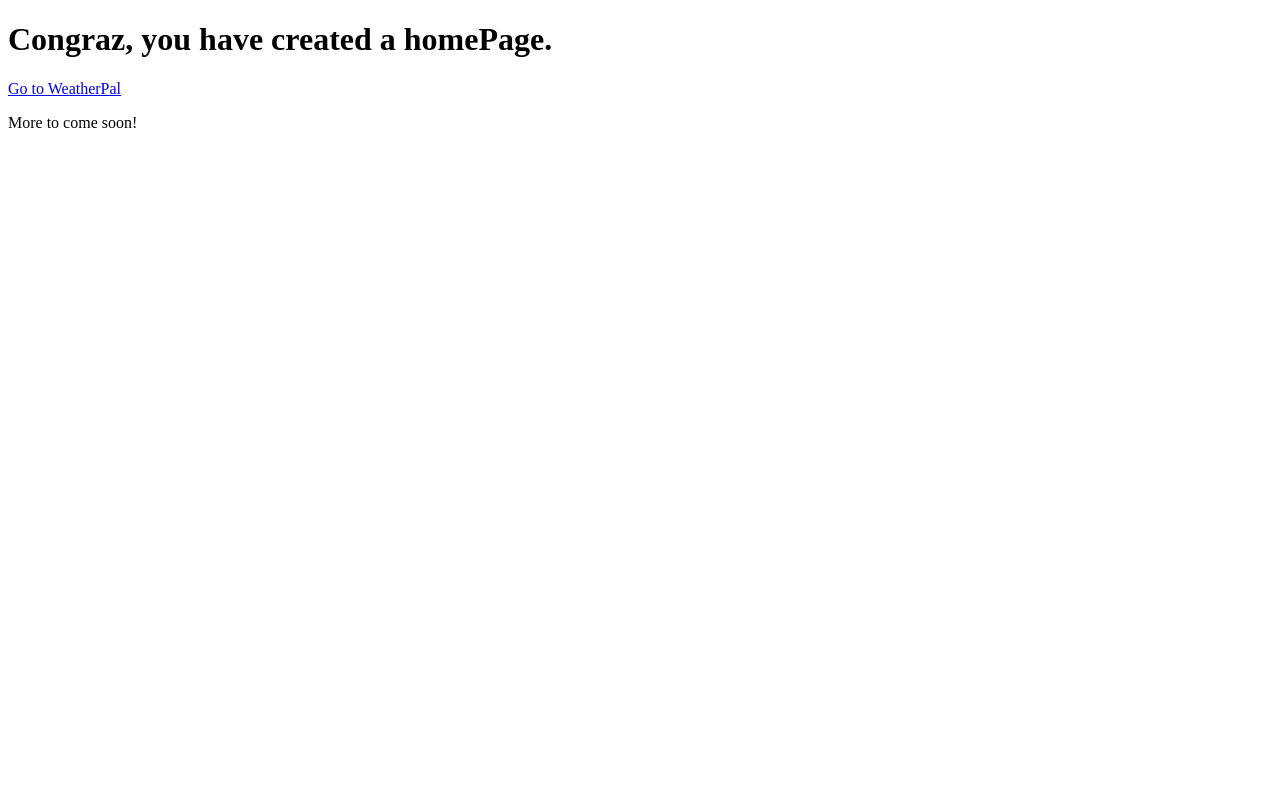
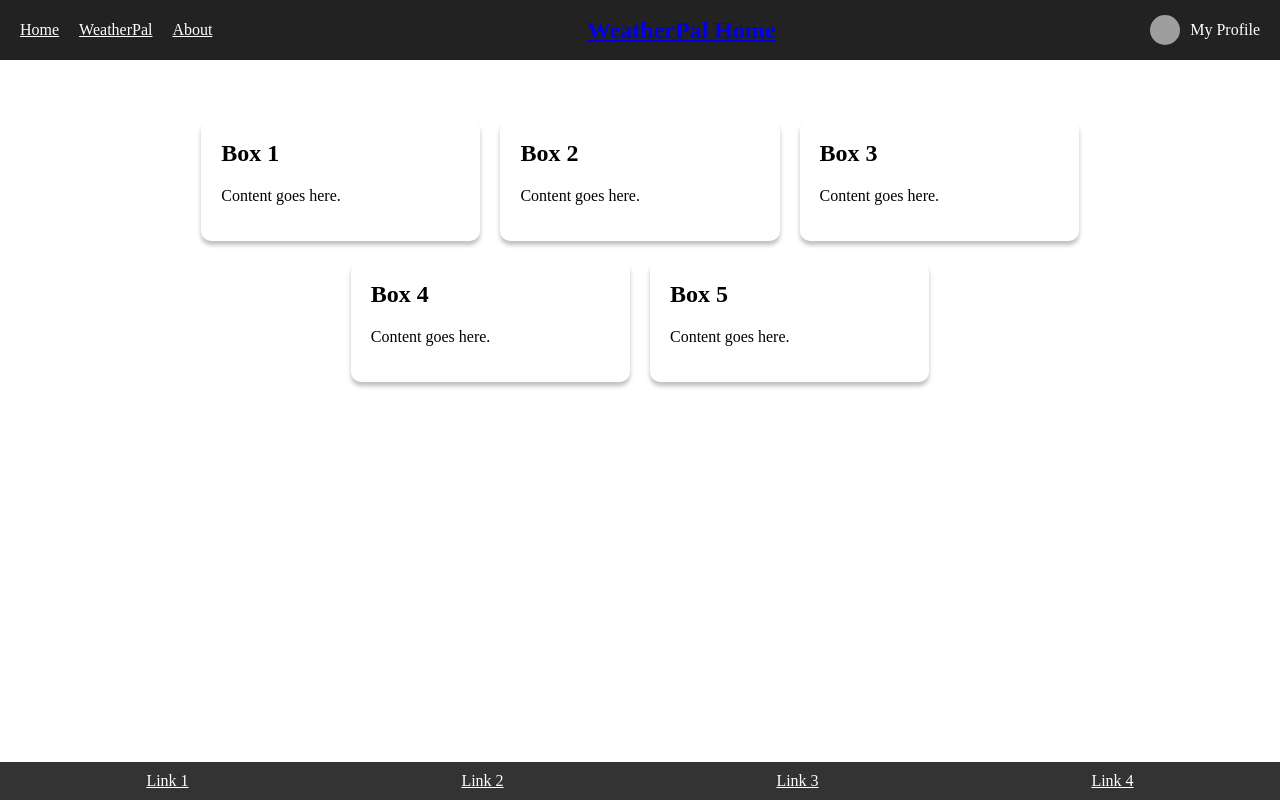
Before and after one commit to RCKR/weatherPal, a Django app: page / in a window 1280 px wide. Run offline with Django 4.2, Linux system fonts and the light colour scheme; grey boxes are pictures that could not be loaded.

Commit message:
mvp homepage

```diff
--- /dev/null
+++ b/static/weather/CSS/index.css
@@ -0,0 +1,122 @@
+/* Set box-sizing for all elements to border-box */
+* {
+	box-sizing: border-box;
+}
+
+/* Remove default margin and padding from body element */
+body {
+	margin: 0;
+	padding: 0;
+}
+
+/* Style for the navigation bar */
+nav {
+	display: flex;
+	align-items: center;
+	background-color: #222;
+	color: #fff;
+	height: 60px;
+}
+
+/* Style for the left side of the navigation bar */
+.nav-left {
+	display: flex;
+	margin-left: 20px;
+}
+
+/* Style for the links in the left side of the navigation bar */
+.nav-left a {
+	color: #fff;
+	margin-right: 20px;
+}
+
+/* Style for the middle of the navigation bar */
+.nav-middle {
+	flex-grow: 1;
+	text-align: center;
+}
+
+/* Style for the right side of the navigation bar */
+.nav-right {
+	display: flex;
+	align-items: center;
+	margin-right: 20px;
+}
+
+/* Style for the profile button */
+.profile-btn {
+	display: flex;
+	align-items: center;
+	color: #fff;
+	text-decoration: none;
+	margin-left: 20px;
+}
+
+/* Style for the profile picture */
+.profile-btn img {
+	border-radius: 50%;
+	height: 30px;
+	width: 30px;
+	margin-right: 10px;
+}
+
+/* Style for the main content */
+main {
+	display: flex;
+	flex-wrap: wrap;
+	justify-content: center;
+	align-items: center;
+	padding: 50px;
+}
+
+.dashboard {
+	display: flex;
+	flex-wrap: wrap;
+	justify-content: center;
+	align-items: center;
+}
+
+.dashboard-item {
+	background-color: #fff;
+	border-radius: 10px;
+	box-shadow: 0px 4px 4px rgba(0, 0, 0, 0.25);
+	margin: 10px;
+	padding: 20px;
+	flex-basis: calc(33.33% - 20px);
+}
+
+.dashboard-item h2 {
+	margin-top: 0;
+}
+
+@media screen and (max-width: 768px) {
+	.dashboard-item {
+		flex-basis: calc(50% - 20px);
+	}
+}
+
+
+/* Style for the footer */
+footer {
+    background-color: #333;
+    color: #fff;
+    text-align: center;
+    padding: 10px;
+    position: fixed;
+    bottom: 0;
+    width: 100%;
+    display: flex
+  }
+
+
+/* Style for the footer links */
+.footer-links {
+	display: flex;
+    color: #fff;
+	justify-content: space-around;
+	flex-grow: 1;
+}
+
+.footer-links a {
+    color: white;
+}
--- a/templates/weather/index.html
+++ b/templates/weather/index.html
@@ -1,15 +1,61 @@
+{% load static %}
+
 <!DOCTYPE html>
-<html lang="en">
+<html>
 <head>
-    <meta charset="UTF-8">
-    <meta http-equiv="X-UA-Compatible" content="IE=edge">
-    <meta name="viewport" content="width=device-width, initial-scale=1.0">
-    <title>HomePage</title>
+	<meta charset="UTF-8">
+	<meta name="viewport" content="width=device-width, initial-scale=1.0">
+	<title>WeatherPal Home</title>
+	<link rel="stylesheet" type="text/css" href="{% static 'weather/CSS/index.css' %}">
 </head>
 <body>
-    <h1>Congraz, you have created a homePage.</h1>
-    <a href="{% url 'weather' %}">Go to WeatherPal</a>
-    <p>More to come soon!</p>
-
+	<nav>
+		<div class="nav-left">
+			<a href="#" class="home-btn">Home</a>
+			<a href="{% url 'weather' %}" class="weatherpal-btn">WeatherPal</a>
+			<a href="#" class="about-btn">About</a>
+		</div>
+		<div class="nav-middle">
+			<h1><a href="{% url 'home_page' %}">WeatherPal Home</a></h1>
+		</div>
+		<div class="nav-right">
+			<a href="#" class="profile-btn">
+				<img src="profile-pic.jpg" alt="Profile Picture">
+				My Profile
+			</a>
+		</div>
+	</nav>
+	<main>
+		<div class="dashboard">
+			<div class="dashboard-item">
+				<h2>Box 1</h2>
+				<p>Content goes here.</p>
+			</div>
+			<div class="dashboard-item">
+				<h2>Box 2</h2>
+				<p>Content goes here.</p>
+			</div>
+			<div class="dashboard-item">
+				<h2>Box 3</h2>
+				<p>Content goes here.</p>
+			</div>
+			<div class="dashboard-item">
+				<h2>Box 4</h2>
+				<p>Content goes here.</p>
+			</div>
+			<div class="dashboard-item">
+				<h2>Box 5</h2>
+				<p>Content goes here.</p>
+			</div>
+		</div>
+	</main>
+	<footer>
+		<div class="footer-links">
+			<a href="#">Link 1</a>
+			<a href="#">Link 2</a>
+			<a href="#">Link 3</a>
+			<a href="#">Link 4</a>
+		</div>
+	</footer>
 </body>
 </html>
```
